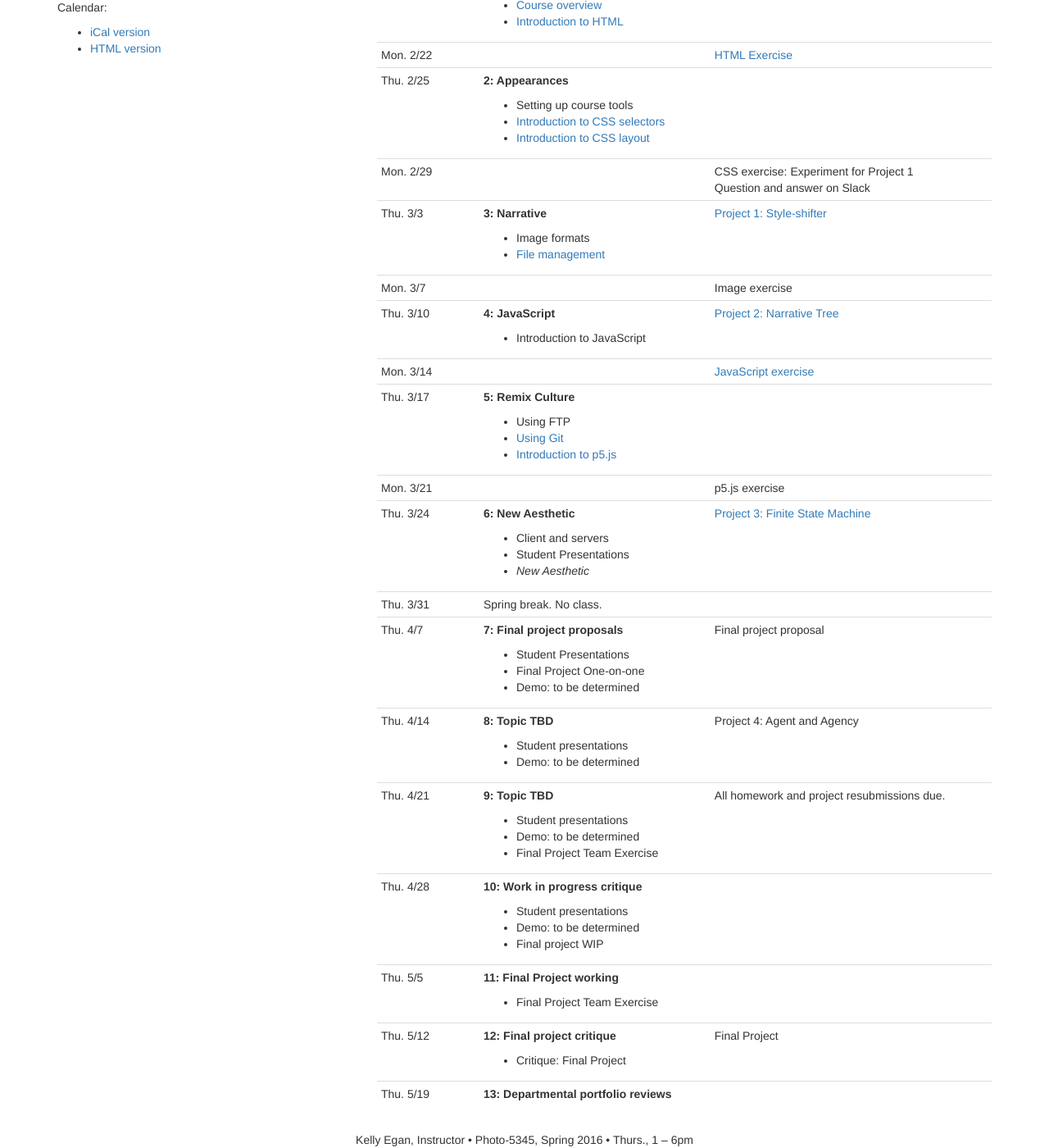
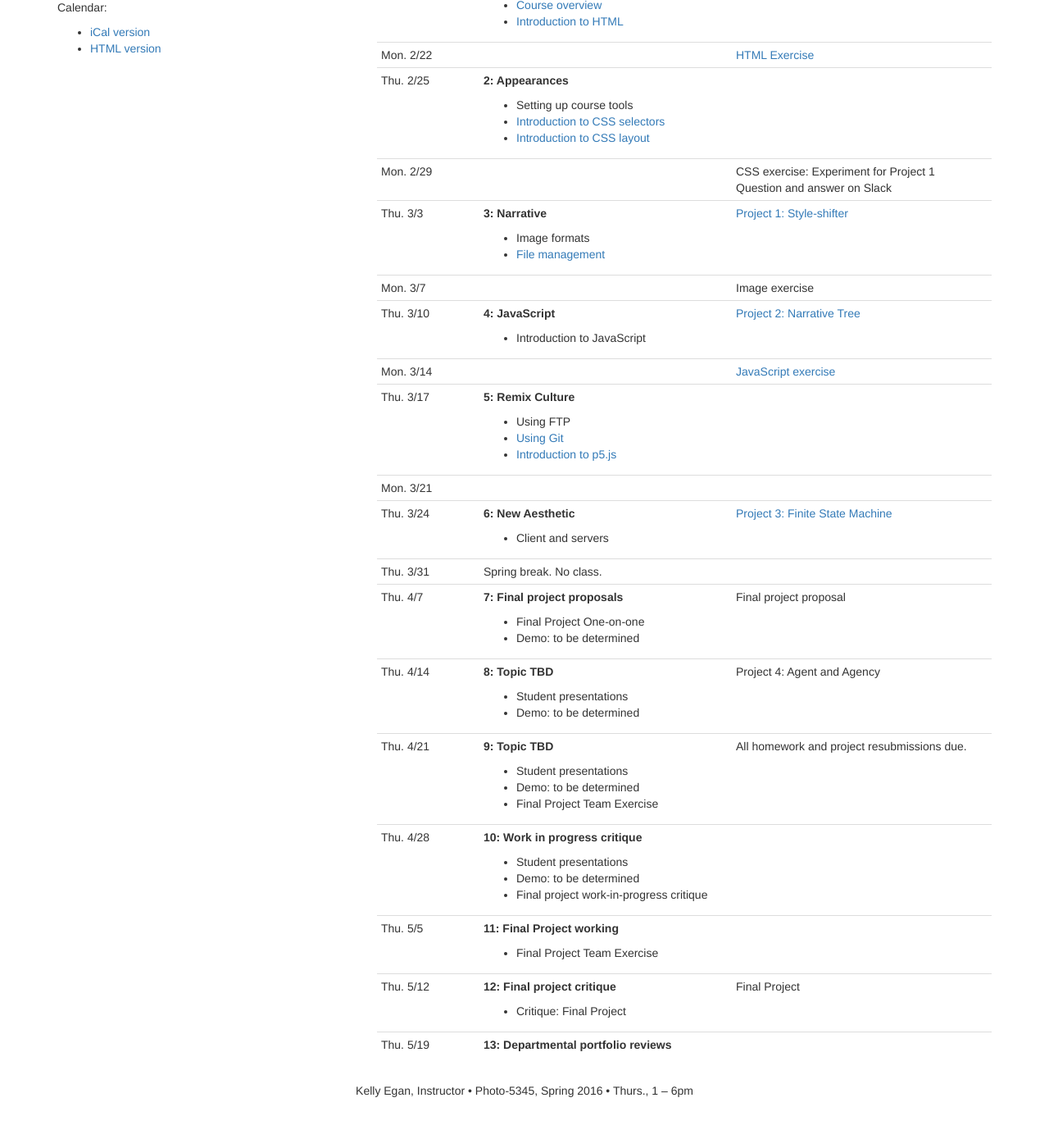
Before and after one commit to michelav/fa7-frameworks, a Jekyll site: the page built from schedule.html, in a window 1280 px wide and 1400 px high, scrolled down 263 px. Shown: the whole window at 82% size. Built offline with Jekyll 4.4.1, drawn with Linux system fonts in a browser that asks for light colours; after the commit the page ends 1603 px from its top, so only the background shows below that.

Commit message:
Update class schedule

```diff
--- a/schedule.html
+++ b/schedule.html
@@ -116,7 +116,7 @@ permalink: /schedule/
 <tr>
   <td class="date-cell"><date datetime="3-21-2016">Mon. 3/21</date></td>
   <td class="agenda-cell"></td>
-  <td class="due-cell">p5.js exercise</td>
+  <td class="due-cell"></td>
 </tr>
 
 <tr>
@@ -125,8 +125,6 @@ permalink: /schedule/
     <p><strong>6: New Aesthetic</strong></p>
     <ul>
       <li>Client and servers</li>
-      <li>Student Presentations</li>
-      <li><em>New Aesthetic</em></li>
     </ul>
   </td>
 
@@ -144,7 +142,6 @@ permalink: /schedule/
   <td class="agenda-cell">
     <p><strong>7: Final project proposals</strong></p>
     <ul>
-      <li>Student Presentations</li>
       <li>Final Project One-on-one</li>
       <li>Demo: to be determined</li>
     </ul>
@@ -184,7 +181,7 @@ permalink: /schedule/
     <ul>
       <li>Student presentations</li>
       <li>Demo: to be determined</li>
-      <li>Final project WIP</li>
+      <li>Final project work-in-progress critique</li>
     </ul>
   </td>
   <td class="due-cell"></td>
@@ -200,7 +197,6 @@ permalink: /schedule/
   </td>
   <td class="due-cell"></td>
 </tr>
-
 
 <tr>
   <td class="date-cell"><date datetime="5-12-2016">Thu. 5/12</date></td>
```
